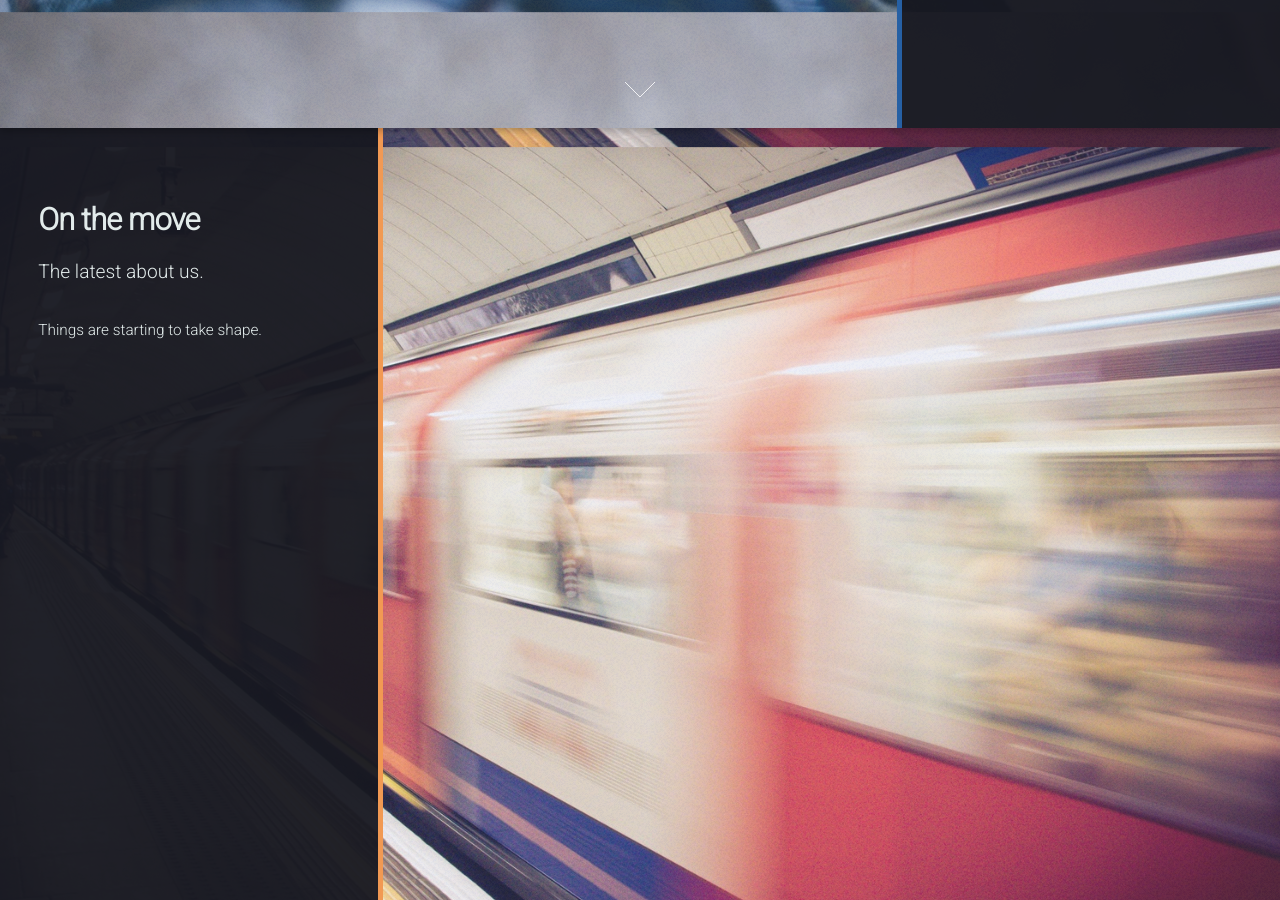
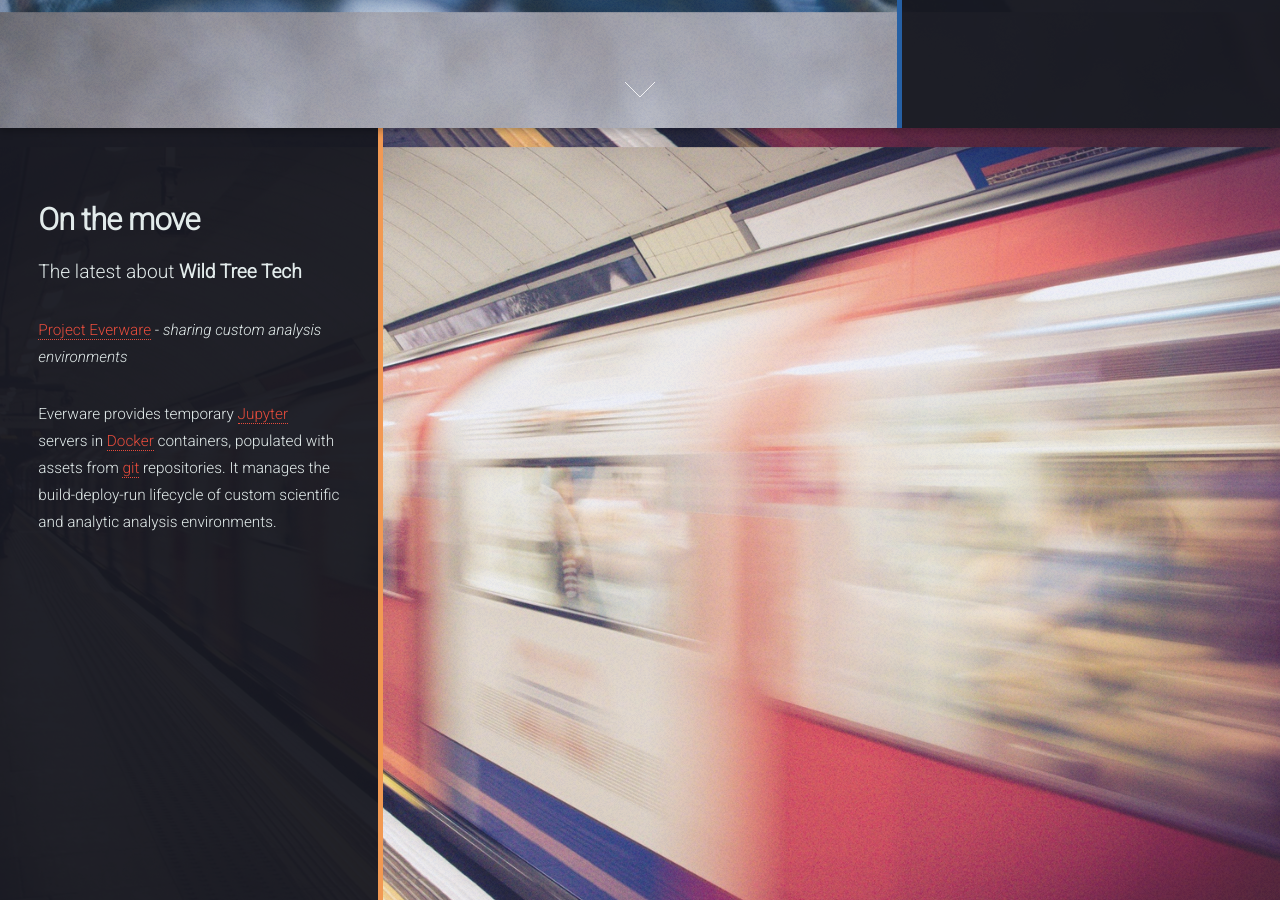
Before and after one commit to wildtreetech/wildtreetech.github.io, a Jekyll site: the page built from index.html, in a window 1280 px wide and 900 px high, scrolled down 3277 px. Built offline with Jekyll 4.4.1, drawn with Linux system fonts in a browser that asks for light colours; some of the changed text lies outside the part shown.

```diff
--- a/_includes/contact-bar.html
+++ b/_includes/contact-bar.html
@@ -4,7 +4,7 @@
 		<header>
 			<h2>Start a Conversation</h2>
 			<p>Let's setup a free meeting to discuss how we can work together.</p>
-			<p><a href="mailto:{{ site.email }}">Email us</a> or submit your
+			<p><a href="mailto:{{ site.email }}">Email us</a> directly or submit your
 				 email address below and we will contact you.</p>
 		</header>
 		<form class="container 50%">
--- /dev/null
+++ b/_includes/news.html
@@ -0,0 +1,23 @@
+<!-- News -->
+<section id="news" class="spotlight style3 left">
+	<span class="image fit main"><img src="images/pic04.jpg" alt="" /></span>
+	<div class="content">
+		<header>
+			<h2>On the move</h2>
+			<p>The latest about <strong>Wild Tree Tech</strong></p>
+		</header>
+		<p><a href="http://everware.xyz">Project Everware</a>
+      - <i>sharing custom analysis environments</i></p>
+    <p>Everware provides temporary <a href="https://jupyter.org">Jupyter</a>
+      servers in <a href="https://docker.com">Docker</a>
+      containers, populated with assets from
+      <a href="https://git-scm.com/">git</a> repositories. It manages
+      the build-deploy-run lifecycle of custom scientific and analytic
+      analysis environments.
+		</p>
+		<!--<ul class="actions">
+			<li><a href="#newsletter" class="button">Subscribe</a></li>
+		</ul>-->
+	</div>
+	<a href="#contact" class="goto-next scrolly">Next</a>
+</section>
--- a/index.html
+++ b/index.html
@@ -129,21 +129,6 @@ layout: default
 	<a href="#news" class="goto-next scrolly">Next</a>
 </section>
 
-<!-- News -->
-<section id="news" class="spotlight style3 left">
-	<span class="image fit main"><img src="images/pic04.jpg" alt="" /></span>
-	<div class="content">
-		<header>
-			<h2>On the move</h2>
-			<p>The latest about us.</p>
-		</header>
-		<p>Things are starting to take shape.
-		</p>
-		<!--<ul class="actions">
-			<li><a href="#newsletter" class="button">Subscribe</a></li>
-		</ul>-->
-	</div>
-	<a href="#contact" class="goto-next scrolly">Next</a>
-</section>
+{% include news.html %}
 
 {% include contact-bar.html %}
```
Also changed, not shown: news.html (added, +7 -0 lines), training.html (+10 -7 lines), training/beyond-excel-spring-16.html (+19 -1 lines), images/spacex.big.jpg (added), images/spacex.big2.jpg (added).
